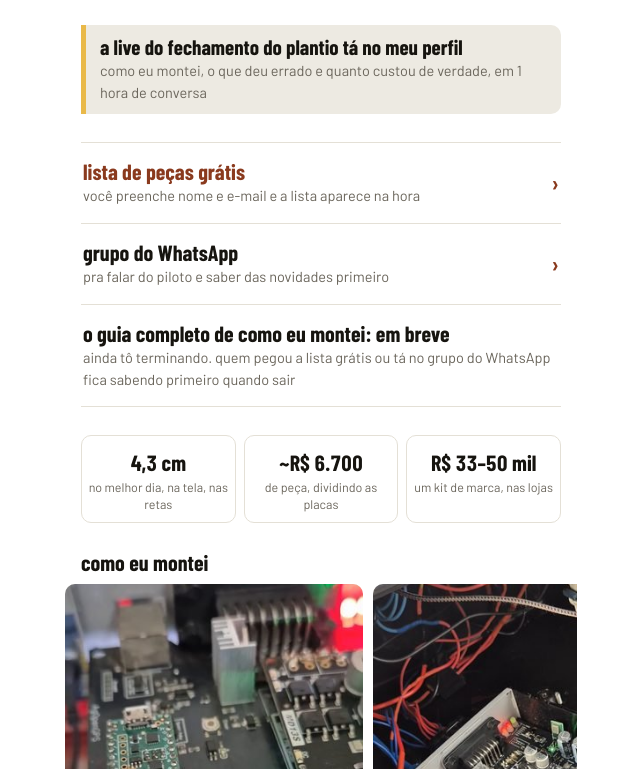
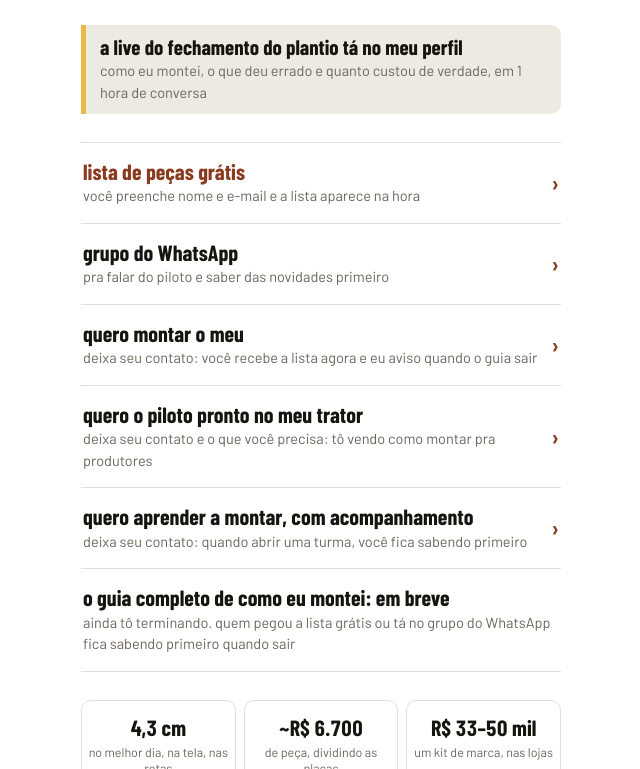
Before and after one commit to conrasbrabo/piloto, a plain HTML site: page index.html in a window 1280 px wide. Shown: the part 546-1315 px from the top of the page, without its empty margins (319-959 px from the left). Drawn offline with nearby package versions, Linux system fonts and the light colour scheme.

Commit message:
Os botões de interesse: montar o meu, o piloto pronto e aprender (o formulário abre com a opção marcada)
Co-Authored-By: Claude Opus 5.5 <noreply@anthropic.com>
Claude-Session: https://claude.ai/code/session_01H7MVchFCKnSYJWFVFK6syM

```diff
--- a/index.html
+++ b/index.html
@@ -92,6 +92,9 @@ ol.erros b{font-weight:600}
   <nav class="links" aria-label="Links">
     <a class="principal js-form" href="#" aria-disabled="true"><span><b>lista de peças grátis</b><small class="js-nota">abre hoje, na live das 18:30</small></span><span class="seta" aria-hidden="true">›</span></a>
     <a href="https://chat.whatsapp.com/Fv5jC6g8JCO4P96g0zLjee" target="_blank" rel="noopener"><span><b>grupo do WhatsApp</b><small>pra falar do piloto e saber das novidades primeiro</small></span><span class="seta" aria-hidden="true">›</span></a>
+    <a href="https://docs.google.com/forms/d/e/1FAIpQLSc0fonCxhJabh_uQHTzL7Jb56VOS_TQoauaEiWmuIgp6Pt3Yg/viewform?usp=pp_url&entry.1619815781=Montar+o+meu+sozinho" target="_blank" rel="noopener"><span><b>quero montar o meu</b><small>deixa seu contato: você recebe a lista agora e eu aviso quando o guia sair</small></span><span class="seta" aria-hidden="true">›</span></a>
+    <a href="https://docs.google.com/forms/d/e/1FAIpQLSc0fonCxhJabh_uQHTzL7Jb56VOS_TQoauaEiWmuIgp6Pt3Yg/viewform?usp=pp_url&entry.1619815781=Ter+um+piloto+montado+no+meu+trator" target="_blank" rel="noopener"><span><b>quero o piloto pronto no meu trator</b><small>deixa seu contato e o que você precisa: tô vendo como montar pra produtores</small></span><span class="seta" aria-hidden="true">›</span></a>
+    <a href="https://docs.google.com/forms/d/e/1FAIpQLSc0fonCxhJabh_uQHTzL7Jb56VOS_TQoauaEiWmuIgp6Pt3Yg/viewform?usp=pp_url&entry.1619815781=Aprender+antes+de+montar" target="_blank" rel="noopener"><span><b>quero aprender a montar, com acompanhamento</b><small>deixa seu contato: quando abrir uma turma, você fica sabendo primeiro</small></span><span class="seta" aria-hidden="true">›</span></a>
     <div class="guia"><b>o guia completo de como eu montei: em breve</b><small>ainda tô terminando. quem pegou a lista grátis ou tá no grupo do WhatsApp fica sabendo primeiro quando sair</small></div>
   </nav>
 
```
